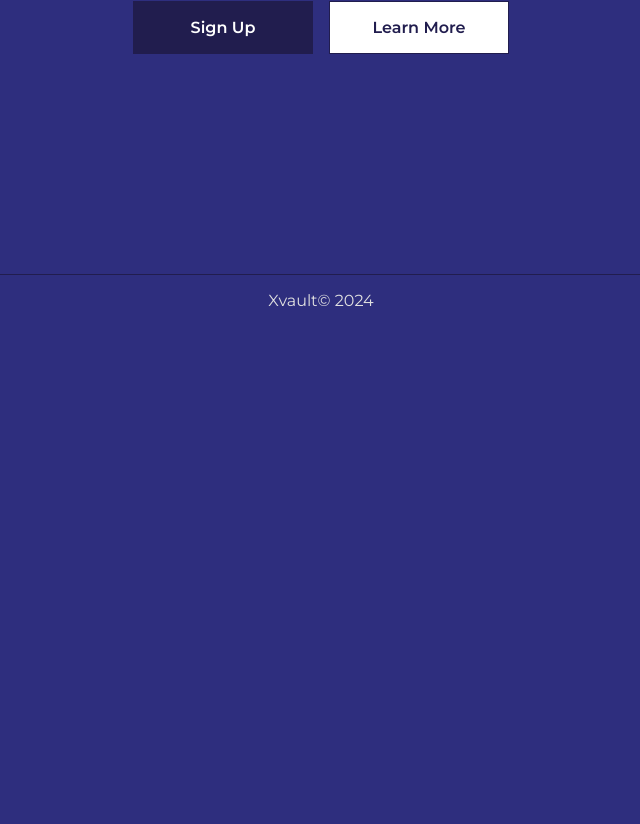
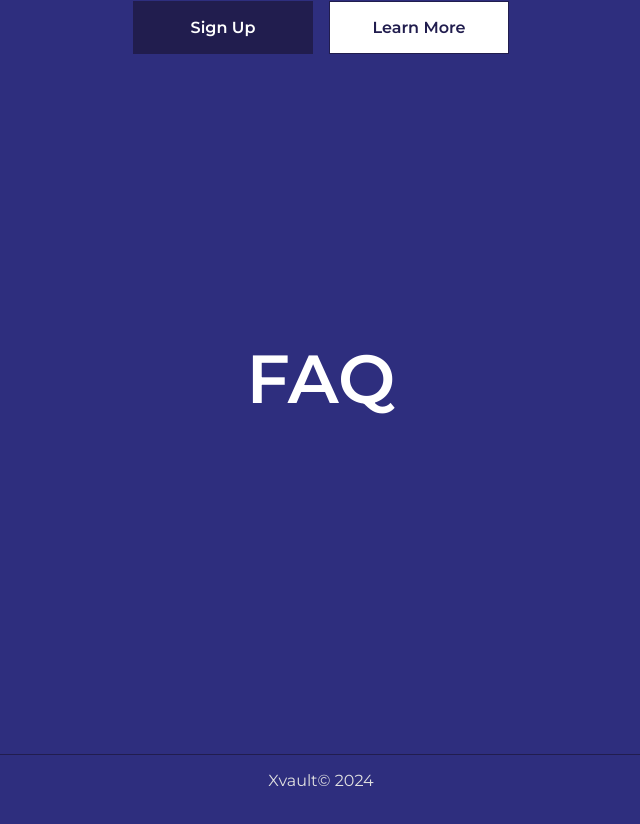
Before and after one commit to jasonhew98/xvault-web, a Vue app: page / in a window 1280 px wide. Shown: the part 390-1214 px from the top of the page, without its empty margins (319-959 px from the left). Before the commit the page ends 856 px from the top, so only its background shows below. Built offline with nearby package versions, Linux system fonts and the light colour scheme; no server answers.

Commit message:
Update landing

```diff
--- a/src/features/Landing/LandingIndexPage.vue
+++ b/src/features/Landing/LandingIndexPage.vue
@@ -30,9 +30,9 @@
             <div ref="blog" class="landing__section">
                 <h1 class="landing__title">Blog</h1>
             </div> -->
-            <!-- <div class="landing__section">
+            <div class="landing__section">
                 <h1 class="landing__title">FAQ</h1>
-            </div> -->
+            </div>
             <landing-footer></landing-footer>
         </div>
     </div>
```
